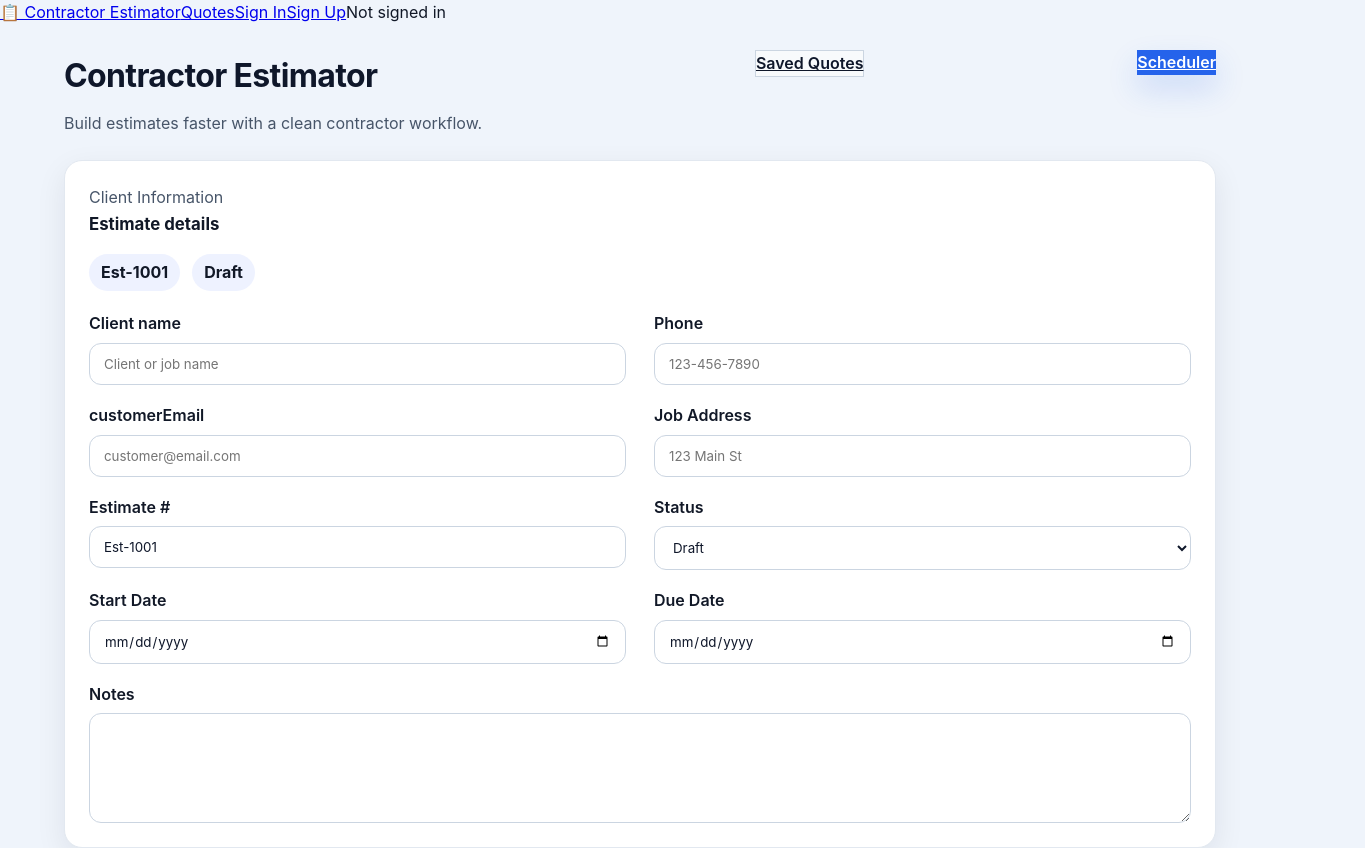
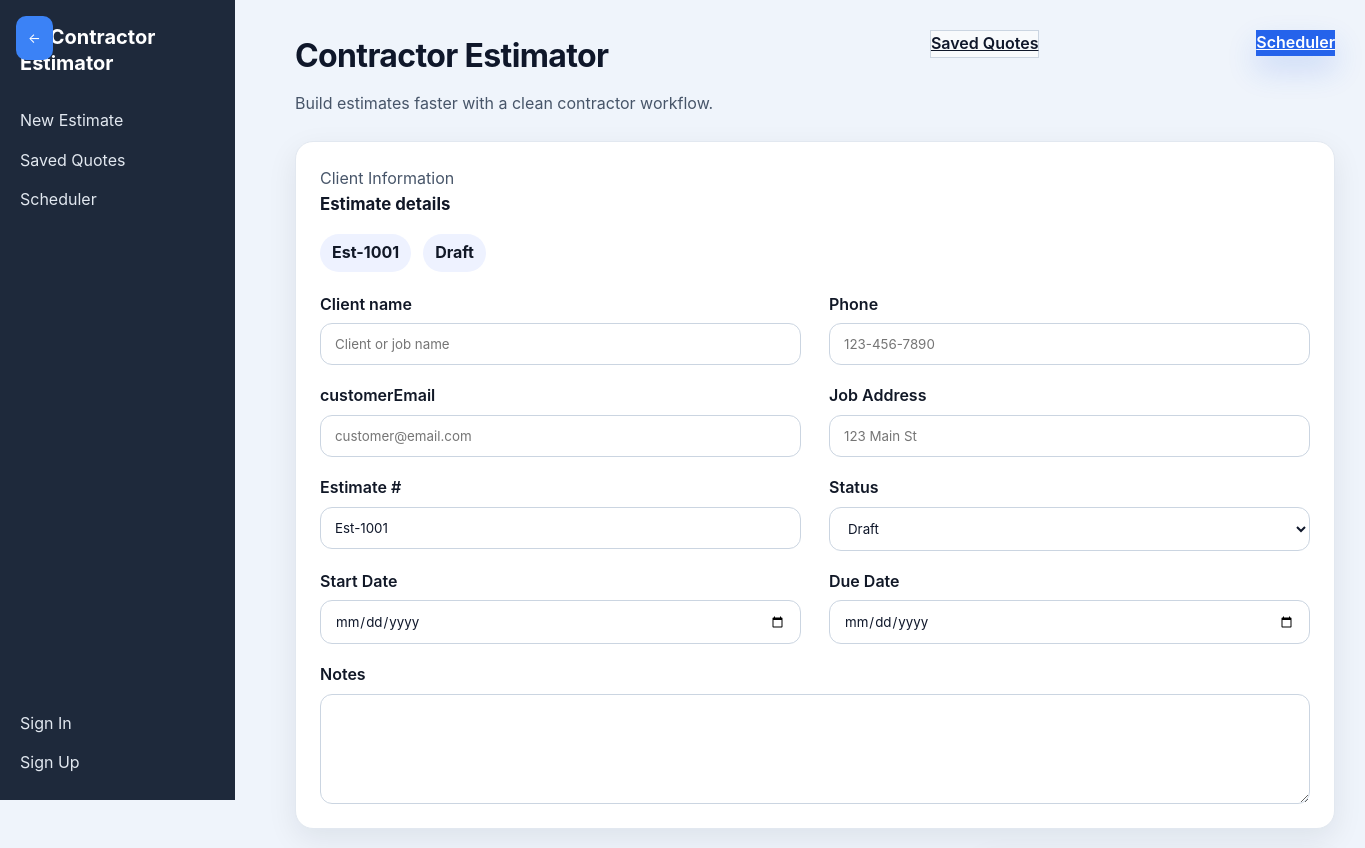
Before and after one commit to josh520n-cmd/Contractor-Estimator, a Next.js app: page / in a window 1280 px wide. Shown: the top 848 px of the page, 1365 px wide, since content can reach past the window. Built offline with nearby package versions, Linux system fonts and the light colour scheme; no server answers.

Commit message:
Nav update

```diff
--- a/src/components/Navigation.js
+++ b/src/components/Navigation.js
@@ -7,12 +7,10 @@ import { auth } from "../../lib/firebase";
 export default function Navigation() {
   const router = useRouter();
   const [user, setUser] = useState(null);
+  const [open, setOpen] = useState(true);
 
   useEffect(() => {
-    const unsubscribe = onAuthStateChanged(auth, (currentUser) => {
-      setUser(currentUser);
-    });
-
+    const unsubscribe = onAuthStateChanged(auth, setUser);
     return () => unsubscribe();
   }, []);
 
@@ -22,20 +20,37 @@ export default function Navigation() {
   }
 
   return (
-    <nav className="nav">
-      <Link href="/">📋 Contractor Estimator</Link>
-      <Link href="/quotes">Quotes</Link>
-      <Link href="/login">Sign In</Link>
-      <Link href="/signup">Sign Up</Link>
+    <>
+      <button className="sidebar-toggle" onClick={() => setOpen(!open)}>
+        {open ? "←" : "☰"}
+      </button>
 
-      {user ? (
-        <div className="auth-status">
-          <span>Signed in as {user.email}</span>
-          <button onClick={handleSignOut}>Sign Out</button>
+      <nav className={`sidebar ${open ? "open" : "closed"}`}>
+        <div>
+          <h2 className="logo">📋 Contractor Estimator</h2>
+
+          <div className="nav-links">
+            <Link href="/">New Estimate</Link>
+            <Link href="/quotes">Saved Quotes</Link>
+            <Link href="/calendar">Scheduler</Link>
+          </div>
         </div>
-      ) : (
-        <span className="auth-status">Not signed in</span>
-      )}
-    </nav>
+
+        <div className="user-panel">
+          {user ? (
+            <>
+              <div className="signed-in">🟢 Signed in</div>
+              <div className="user-email">{user.email}</div>
+              <button type="button" onClick={handleSignOut}>Sign Out</button>
+            </>
+          ) : (
+            <>
+              <Link href="/login">Sign In</Link>
+              <Link href="/signup">Sign Up</Link>
+            </>
+          )}
+        </div>
+      </nav>
+    </>
   );
 }
--- a/styles/globals.css
+++ b/styles/globals.css
@@ -411,3 +411,166 @@ button {
     display: none !important;
   }
 }
+.sidebar {
+  position: fixed;
+  left: 0;
+  top: 0;
+  width: 235px;
+  height: 100vh;
+  background: #1e293b;
+  color: white;
+  padding: 24px 20px;
+  display: flex;
+  flex-direction: column;
+  justify-content: space-between;
+  box-sizing: border-box;
+  z-index: 1000;
+  transition: transform 0.25s ease;
+}
+
+.sidebar.closed {
+  transform: translateX(-100%);
+}
+
+.sidebar.open {
+  transform: translateX(0);
+}
+
+.sidebar-toggle {
+  position: fixed;
+  top: 16px;
+  left: 16px;
+  z-index: 1100;
+  border: none;
+  border-radius: 10px;
+  padding: 10px 12px;
+  background: #3b82f6;
+  color: white;
+  cursor: pointer;
+}
+
+.sidebar.closed + .container,
+body:has(.sidebar.closed) .container {
+  margin-left: 40px;
+}
+
+body:has(.sidebar.open) .container {
+  margin-left: 265px;
+}
+
+.logo {
+  margin: 0 0 32px;
+  font-size: 20px;
+  line-height: 1.3;
+  color: white;
+}
+
+.nav-links,
+.user-panel {
+  display: flex;
+  flex-direction: column;
+  gap: 14px;
+}
+
+.nav-links a,
+.user-panel a {
+  color: #e2e8f0;
+  text-decoration: none;
+  font-size: 16px;
+}
+
+.signed-in {
+  color: #4ade80;
+  font-weight: 700;
+  font-size: 14px;
+}
+
+.user-email {
+  color: #cbd5e1;
+  font-size: 13px;
+  word-break: break-word;
+}
+
+.user-panel button {
+  padding: 10px 12px;
+  border: none;
+  border-radius: 10px;
+  background: #3b82f6;
+  color: white;
+  cursor: pointer;
+  font-weight: 700;
+}
+.container {
+  max-width: 1100px;
+  margin: 0 auto;
+  padding: 30px;
+}
+
+input,
+select,
+textarea {
+  max-width: 100%;
+  box-sizing: border-box;
+}
+
+.field-grid {
+  display: grid;
+  grid-template-columns: repeat(2, minmax(0, 1fr));
+  gap: 18px;
+}
+
+.field-grid label {
+  min-width: 0;
+}
+
+@media (max-width: 900px) {
+  .field-grid {
+    grid-template-columns: 1fr;
+  }
+
+  .container {
+    margin-left: 40px;
+  }
+}
+.main-content,
+.container,
+.estimator {
+  width: 100%;
+  max-width: 1100px;
+  margin: 0 auto;
+  padding: 30px;
+  box-sizing: border-box;
+}
+
+.builder-grid,
+.main-grid,
+.quote-summary-panel {
+  min-width: 0;
+}
+
+.builder-grid,
+.main-grid {
+  grid-template-columns: minmax(0, 1fr) minmax(280px, 360px);
+}
+
+.card,
+.section-panel,
+.summary-card {
+  min-width: 0;
+  overflow: hidden;
+}
+
+input,
+select,
+textarea {
+  width: 100%;
+  max-width: 100%;
+  box-sizing: border-box;
+}
+
+@media (max-width: 900px) {
+  .builder-grid,
+  .main-grid {
+    grid-template-columns: 1fr;
+  }
+}
```
